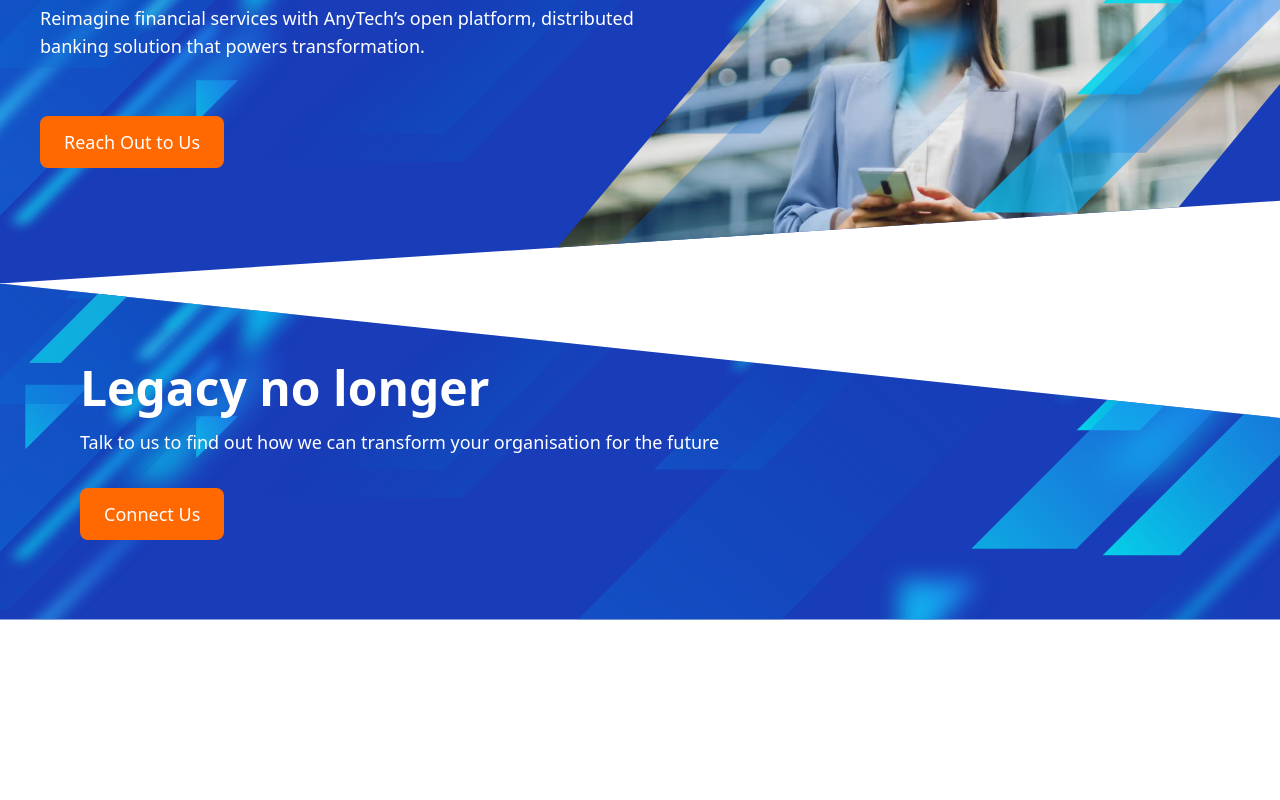
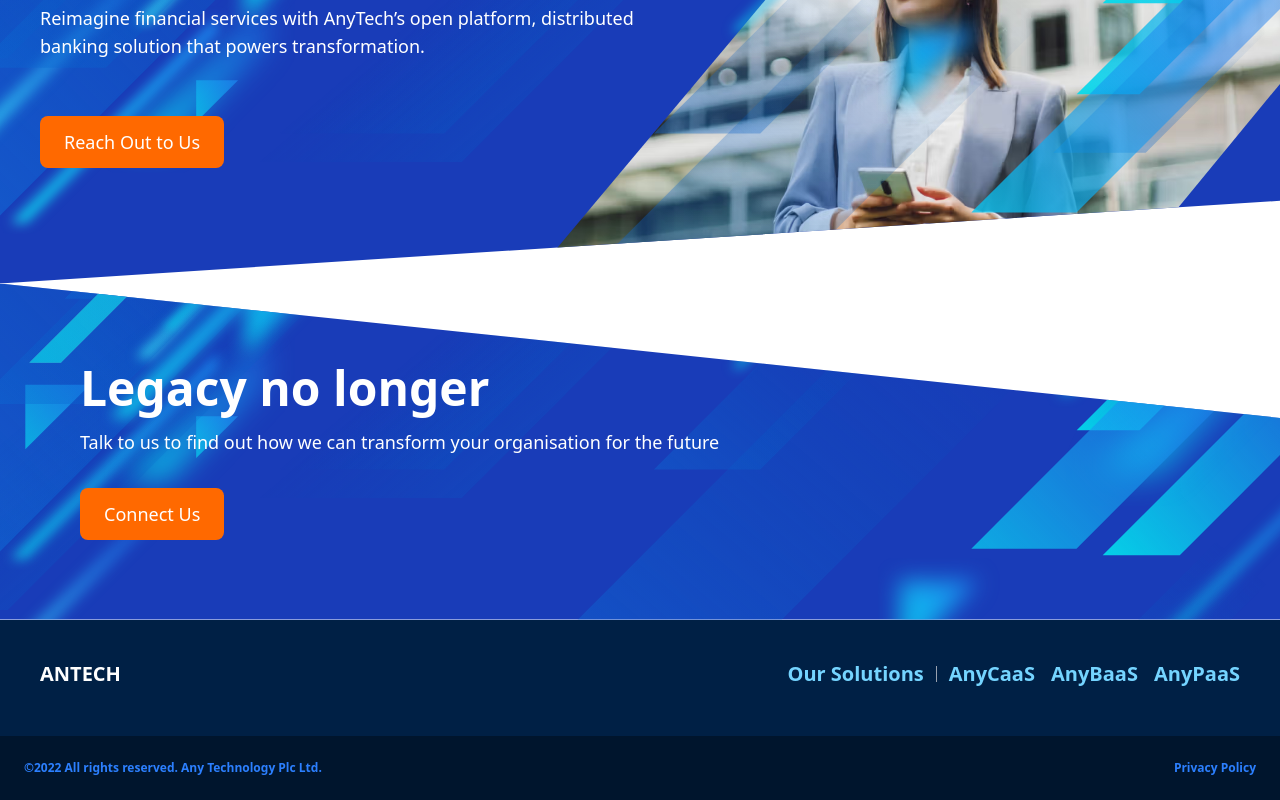
Before and after one commit to mubashirbappi5/-recreate-anytexn-web, a React (Vite) app: page / in a window 1280 px wide. Shown: the part 268-1068 px from the top of the page. Before the commit the page ends 888 px from the top, so only its background shows below. Built offline with nearby package versions, Linux system fonts and the light colour scheme.

Commit message:
footer complate

```diff
--- /dev/null
+++ b/src/Components/Footer.jsx
@@ -0,0 +1,33 @@
+
+
+const Footer = () => {
+    return (
+        <div>
+<footer className=" text-white ">
+      <div className="container bg-[#002045] mx-auto flex justify-between p-10">
+        <div className="mb-2">
+          <h2 className="text-xl font-bold">ANTECH</h2>
+        </div>
+        <div className="mb-2  flex gap-1 items-center text-sky-300 font-semibold text-xl">
+          <p className="">Our Solutions</p>
+          <div className="h-4 border-l border-gray-400 mx-2"></div>
+          <ul className="flex justify-center space-x-4">
+            <li>AnyCaaS</li>
+            <li>AnyBaaS</li>
+            <li>AnyPaaS</li>
+          </ul>
+        </div>
+
+      </div>
+      <div className=" text-blue-500 text-xs font-bold bg-[#00152d] p-6 flex justify-between">
+          <p>©2022 All rights reserved. Any Technology Plc Ltd.</p>
+          <p>Privacy Policy</p>
+        </div>
+    </footer>
+
+
+        </div>
+    );
+};
+
+export default Footer;
--- a/src/Layout/Root.jsx
+++ b/src/Layout/Root.jsx
@@ -1,5 +1,6 @@
 import { Outlet } from "react-router-dom";
 import Navber from "../Components/Navber";
+import Footer from "../Components/Footer";
 
 
 const Root = () => {
@@ -9,6 +10,7 @@
           <Navber/>
           </header>
             <Outlet/>
+            <Footer/>
         </div>
     );
 };
```
